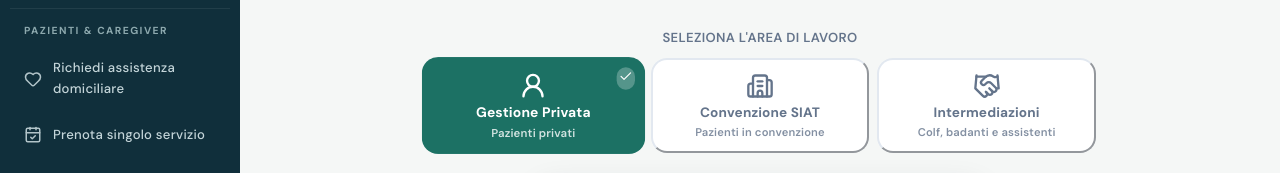
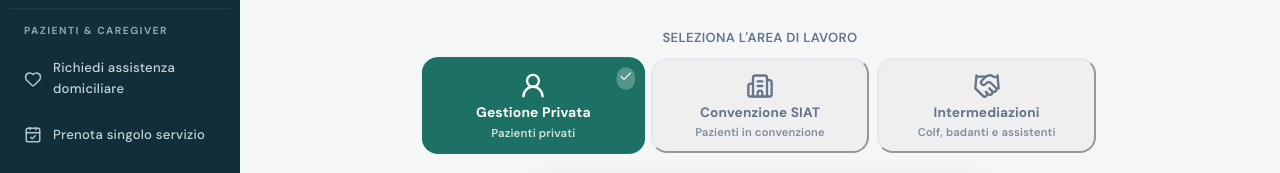
Before and after one commit to abbracciocuredomiciliari-coder/app-abbraccio, a React (Vite) app in the folder frontend/: page / in a window 1280 px wide. Shown: the part 196-369 px from the top of the page. Built offline with nearby package versions, Linux system fonts and the light colour scheme; no server answers.

Commit message:
Fix contrasto bottoni: selettori flatten solo su background brand + rilascio rgb()
Generated with Devin AI

Co-Authored-By: Devin AI <noreply@cognition.ai>

```diff
--- a/frontend/src/styles.css
+++ b/frontend/src/styles.css
@@ -675,14 +675,37 @@ button:active { transform: scale(0.97) !important; }
   background: var(--primary-dark);
 }
 
-/* Btn variants via inline style overrides */
-button[style*="background"][style*="brand-700"],
-button[style*="background"][style*="brand-800"] {
+/* Btn variants via inline style overrides.
+   IMPORTANTE: i selettori devono matchare il brand SOLO nella proprieta'
+   background/background-color. Un bottone bianco con testo o bordo
+   var(--brand-700) non deve essere riempito di verde (scritta illeggibile). */
+button[style*="background: var(--brand-700)"],
+button[style*="background:var(--brand-700)"],
+button[style*="background: var(--brand-800)"],
+button[style*="background:var(--brand-800)"],
+button[style*="background-color: var(--brand-700)"],
+button[style*="background-color:var(--brand-700)"],
+button[style*="background-color: var(--brand-800)"],
+button[style*="background-color:var(--brand-800)"],
+button[style*="background: linear-gradient"][style*="brand-700"],
+button[style*="background: linear-gradient"][style*="brand-800"],
+button[style*="background:linear-gradient"][style*="brand-700"],
+button[style*="background:linear-gradient"][style*="brand-800"] {
   background: var(--brand-700) !important;
   box-shadow: none !important;
 }
-button[style*="background"][style*="brand-700"]:hover,
-button[style*="background"][style*="brand-800"]:hover {
+button[style*="background: var(--brand-700)"]:hover,
+button[style*="background:var(--brand-700)"]:hover,
+button[style*="background: var(--brand-800)"]:hover,
+button[style*="background:var(--brand-800)"]:hover,
+button[style*="background-color: var(--brand-700)"]:hover,
+button[style*="background-color:var(--brand-700)"]:hover,
+button[style*="background-color: var(--brand-800)"]:hover,
+button[style*="background-color:var(--brand-800)"]:hover,
+button[style*="background: linear-gradient"][style*="brand-700"]:hover,
+button[style*="background: linear-gradient"][style*="brand-800"]:hover,
+button[style*="background:linear-gradient"][style*="brand-700"]:hover,
+button[style*="background:linear-gradient"][style*="brand-800"]:hover {
   background: var(--brand-800) !important;
 }
 
@@ -736,12 +759,18 @@ button[style*="475569"]:hover { background: #4f666c !important; }
 /* Rilascio: i bottoni a sfondo CHIARO o trasparente che citano i colori
    solo in testo/bordo (es. "Aggiungi" bianco con testo verde, pillola
    Abbraccino, icone info) NON devono essere riempiti — tornano al loro
-   sfondo inline anche su hover, cosi' il testo resta leggibile. */
+   sfondo inline anche su hover, cosi' il testo resta leggibile.
+   NOTA: il DOM serializza "#fff" come "rgb(255, 255, 255)" — per questo
+   servono i pattern rgb(2xx, oltre a quelli esadecimali per sicurezza. */
+button[style*="background: rgb(2"], button[style*="background:rgb(2"],
+button[style*="background-color: rgb(2"], button[style*="background-color:rgb(2"],
 button[style*="background:#f"], button[style*="background: #f"],
 button[style*="background:#e"], button[style*="background: #e"],
 button[style*="background:none"], button[style*="background: none"],
 button[style*="background:transparent"], button[style*="background: transparent"],
 button[style*="background:white"], button[style*="background: white"],
+button[style*="background: rgb(2"]:hover, button[style*="background:rgb(2"]:hover,
+button[style*="background-color: rgb(2"]:hover, button[style*="background-color:rgb(2"]:hover,
 button[style*="background:#f"]:hover, button[style*="background: #f"]:hover,
 button[style*="background:#e"]:hover, button[style*="background: #e"]:hover,
 button[style*="background:none"]:hover, button[style*="background: none"]:hover,
```
